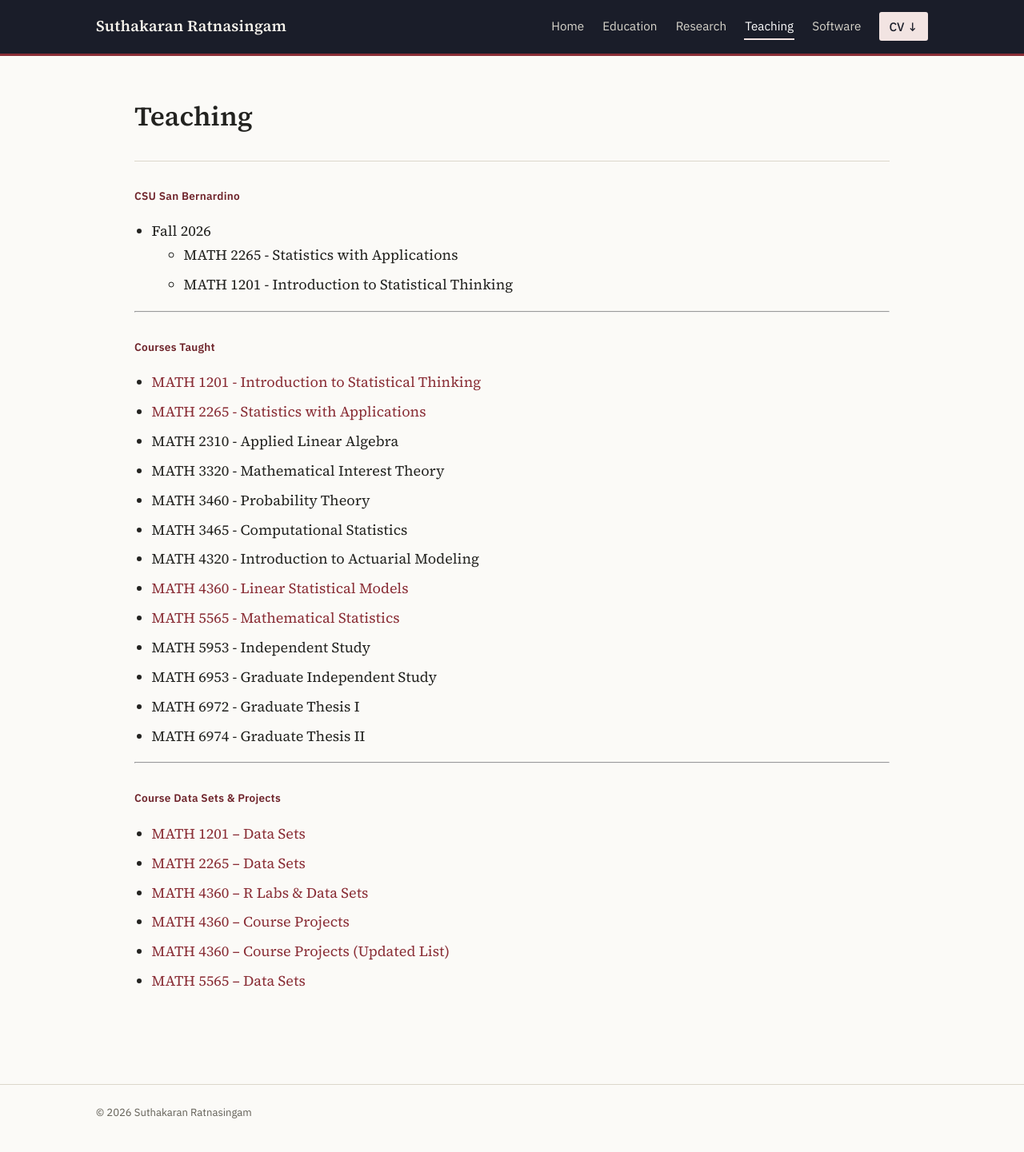
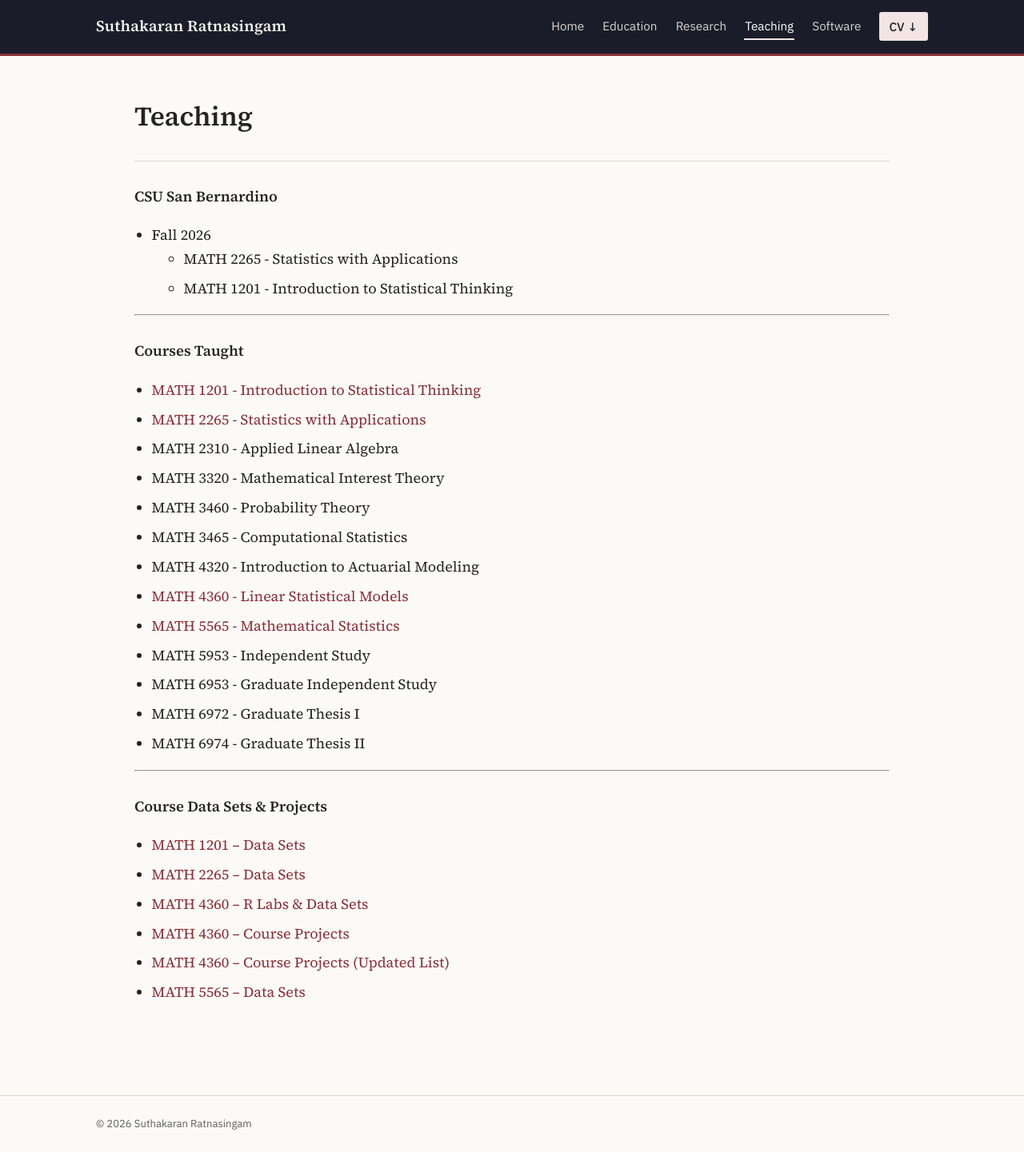
Before and after one commit to suthakaranr/suthakaranr.github.io, a Jekyll site: the page built from pages/Teaching.md, in a window 1280 px wide. Shown: the whole page at 80% size. Built offline with Jekyll 4.4.1, drawn with Linux system fonts in a browser that asks for light colours.

Commit message:
Change section headers from '####' to '###'

```diff
--- a/pages/Teaching.md
+++ b/pages/Teaching.md
@@ -3,7 +3,7 @@ layout: page
 title: Teaching
 ---
 
-#### CSU San Bernardino
+### CSU San Bernardino
 
 * Fall 2026
   * MATH 2265 - Statistics with Applications
@@ -11,7 +11,7 @@ title: Teaching
 
 ---
 
-#### Courses Taught
+### Courses Taught
 
 * [MATH 1201 - Introduction to Statistical Thinking](../pages/MathData1201.html)
 * [MATH 2265 - Statistics with Applications](../pages/StatApp.html)
@@ -29,7 +29,7 @@ title: Teaching
 
 ---
 
-#### Course Data Sets & Projects
+### Course Data Sets & Projects
 
 * [MATH 1201 &ndash; Data Sets](../pages/MathData1201.html)
 * [MATH 2265 &ndash; Data Sets](../pages/StatApp.html)
```
